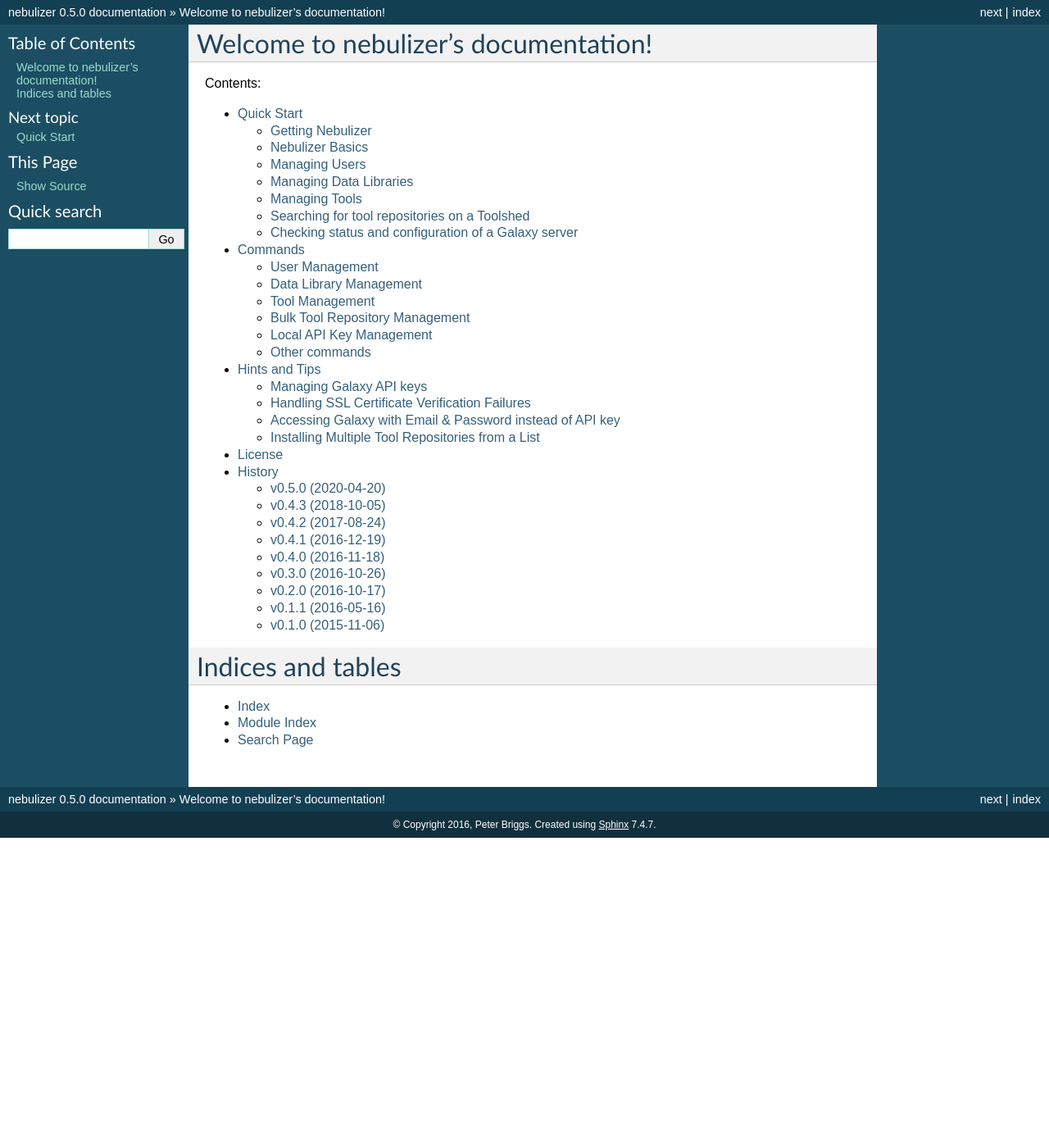
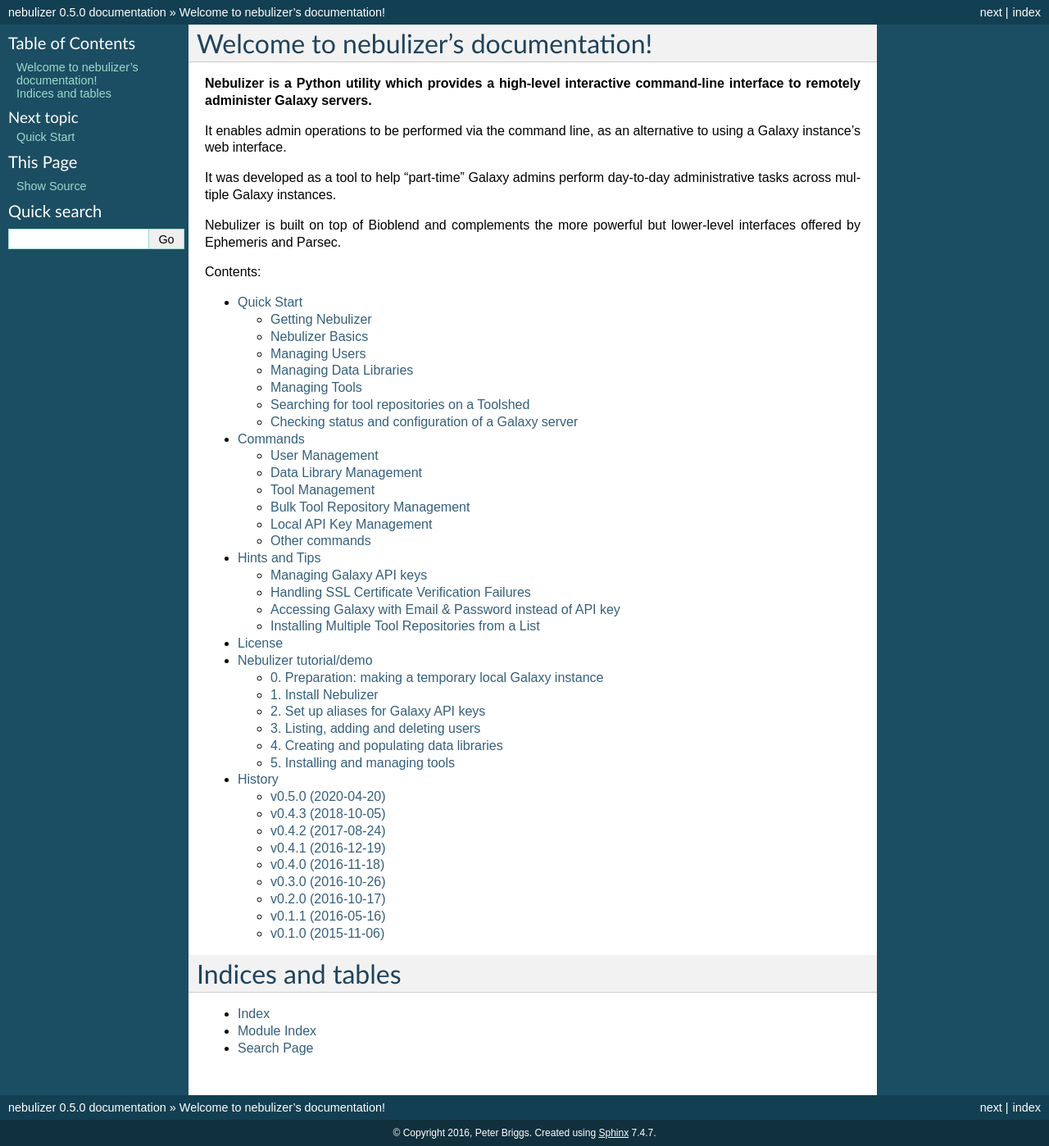
Before and after one commit to pjbriggs/nebulizer, a Sphinx documentation site: the page built from docs/index.rst, in a window 1280 px wide. Shown: the whole page at 82% size. Built offline with Sphinx 7.4.7, drawn with Linux system fonts in a browser that asks for light colours; before the commit the page ends 1022 px from its top, so only the background shows below that; part of the change alters nothing that is shown.

Commit message:
Documentation: first version of a tutorial/walkthrough.

```diff
--- a/docs/index.rst
+++ b/docs/index.rst
@@ -1,5 +1,21 @@
 Welcome to nebulizer's documentation!
 =====================================
+
+**Nebulizer is a Python utility which provides a high-level
+interactive command-line interface to remotely administer
+Galaxy servers.**
+
+It enables admin operations to be performed via the command
+line, as an alternative to using a Galaxy instance's web
+interface.
+
+It was developed as a tool to help "part-time" Galaxy admins
+perform day-to-day administrative tasks across multiple
+Galaxy instances.
+
+Nebulizer is built on top of Bioblend and complements the
+more powerful but lower-level interfaces offered by Ephemeris
+and Parsec.
 
 Contents:
 
@@ -7,6 +23,7 @@ Contents:
    :maxdepth: 2
 
    readme
+   tutorial
    history
 
 Indices and tables
--- /dev/null
+++ b/docs/tutorial.rst
@@ -0,0 +1,445 @@
+Nebulizer tutorial/demo
+=======================
+
+The following is a quick walkthrough/tutorial/demo of
+Nebulizer's main functions.
+
+
+0. Preparation: making a temporary local Galaxy instance
+--------------------------------------------------------
+
+Before starting it is recommended to set up a temporary
+local Galaxy instance to run the tutorial on, rather
+than trying Nebulizer out on an existing installation.
+
+The following commands should fetch and start up the
+local instance:
+
+::
+
+   # Get the Galaxy source and put into a new directory
+   # called 'galaxy_for_demo'
+   git clone -b release_20.01 https://github.com/galaxyproject/galaxy.git galaxy_for_demo
+
+   # Move into the source directory
+   cd galaxy_for_demo
+
+   # Make a configuration file
+   cp config/galaxy.yml.sample config/galaxy.yml
+
+You will need to edit the configuration file
+``config/galaxy.yml`` using a text editor (e.g. ``vi``,
+``nano``, ``gedit`` etc) to specify an admin user, by
+changing the line:
+
+::
+
+   #admin_users: null
+
+to e.g.
+
+::
+
+   admin_users: admin@localhost.org
+
+or whatever email address you want. You will also need
+to change the line:
+
+::
+
+   #allow_user_deletion: false
+
+to
+
+::
+
+   allow_user_deletion: true
+
+Then start Galaxy running:
+
+::
+
+   sh run.sh
+
+.. note::
+
+   This step is likely to take 5-10 minutes the first
+   time it is run; subsequently start up of the local
+   Galaxy should be much quicker.
+
+   Use ``ctrl-C`` to stop Galaxy running, and repeat
+   this command to start it up again.
+
+Once Galaxy is running you can connect to it by pointing a
+web browser to http://127.0.0.1:8080/
+
+Finally you will need to register an account in Galaxy
+with the same email address as the one used for
+``admin_users`` (for example ``admin@localhost.org``),
+using the web browser.
+
+Now you're ready to run through the tutorial.
+
+.. note::
+
+   Full instructions for setting up a local Galaxy
+   instance can be found at
+   https://galaxyproject.org/admin/get-galaxy/
+
+1. Install Nebulizer
+--------------------
+
+First you need to install a copy of Nebulizer, which
+is best done in a Python virtual environment - for
+example:
+
+::
+
+   virtualenv -p python3 venv.nebulizer
+   . venv.nebulizer/bin/activate
+   pip install nebulizer
+
+.. note::
+
+   It is recommended to do this in a different
+   directory to the local Galaxy instance from
+   the previous section.
+
+Once this is done you should have access to the
+``nebulizer`` utility.
+
+To list the available commands do:
+
+::
+
+   nebulizer --help
+
+You use the ping command to check if a Galaxy instance
+is active. For example to check the main Galaxy server:
+
+::
+
+   nebulizer ping https://usegalaxy.org
+
+which should produce output like:
+
+::
+
+   https://usegalaxy.org: status = ok time = 574.041 (ms)
+   https://usegalaxy.org: status = ok time = 587.883 (ms)
+   https://usegalaxy.org: status = ok time = 549.526 (ms)
+   ...
+
+.. note::
+
+   Do ``control-C`` to terminate the "ping".
+
+You can also use the config command to query the details
+of a Galaxy instance's configuration. For example to
+query the local Galaxy:
+
+::
+
+   nebulizer config http://127.0.0.1:8080
+
+2. Set up aliases for Galaxy API keys
+-------------------------------------
+
+Most Nebulizer commands require you to interact with
+a Galaxy instance using an account on that instance.
+
+For these commands you can authorise access each time
+by specifying your registered email address and password
+or Galaxy API key on the command line. For example:
+
+::
+
+   nebulizer -u admin@localhost.org whoami http://127.0.0.1:8080
+
+.. note::
+
+   ``-u`` will prompt you to enter the password for
+   the account before performing the action; ``-k``
+   can be used to specify the API key.
+
+.. warning::
+
+   This won't work if you didn't make register an
+   account ``admin@localhost.org`` when preparing the
+   local Galaxy!
+
+This is quite laborious when executing several commands,
+so Nebulizer allows you to associate Galaxy instances and
+their API keys with aliases; these are used as shortcuts
+when running the commands.
+
+To see the aliases and associated Galaxy servers:
+
+::
+
+   nebulizer list_keys
+
+.. note::
+
+   If you've never used Nebulizer before then nothing will
+   be listed.
+
+To set up a new alias called ``local`` and associate it with
+the admin account in our local Galaxy, we can do:
+
+::
+
+   nebulizer -u admin@localhost.org add_key local http://127.0.0.1:8080
+
+This will prompt you for the password for the account and
+then create the alias. Once this is done you can repeat the
+``list_keys`` command and see an entry for the local Galaxy:
+
+::
+
+   local  http://127.0.0.1:8080
+
+In subsequent commands you can use ``local`` rather than
+specifying the full Galaxy URL, and won't need to enter
+your email or password. For example:
+
+::
+
+   nebulizer whoami local
+
+Now we're ready to do some basic administration of our local
+Galaxy using Nebulizer.
+
+3. Listing, adding and deleting users
+-------------------------------------
+
+We can list the users in our local Galaxy with:
+
+::
+
+   nebulizer list_users local
+
+There will be just one account (the original admin account
+we made at the start).
+
+We can add a new user using:
+
+::
+
+   nebulizer create_user local ann.onymous@manchester.ac.uk
+
+.. note::
+
+   This will prompt you for a password for the new account;
+   use the ``-p`` option to set the password via the
+   command line.
+
+Do the ``list_users`` command again to see new user listed.
+Use the ``-l`` option to display additional information
+about each user is displayed, including status and disk
+usage (and quota usage, if quotas are enabled).
+
+Batches of user accounts can be created from a "template"
+name using the ``create_batch_users`` command; this can be
+useful for example when setting up Galaxy instances for
+teaching:
+
+::
+
+   nebulizer create_batch_users local user#@bcc2020.org 5
+
+.. note::
+
+   This will prompt you for a password which will be
+   assigned to all the new accounts.
+
+Use the ``list_users`` command to see the new accounts:
+
+::
+
+   user1@bcc2020.org              user1
+   user2@bcc2020.org              user2
+   ...
+   user5@bcc2020.org              user5
+
+Accounts can also be deleted:
+
+::
+
+   nebulizer delete_user local user5@bcc2020.org
+
+The user will no longer be listed by ``list_users``.
+
+.. warning::
+
+   If the deletion fails then check that the Galaxy
+   configuration has ``allow_user_deletion`` set
+   to ``true``.
+
+4. Creating and populating data libraries
+-----------------------------------------
+
+We can list the data libraries in our local Galaxy
+instance using:
+
+::
+
+   nebulizer list_libraries local
+
+Initially our local Galaxy doesn't contain any library
+data; we can create a new data library using:
+
+::
+
+   nebulizer create_library local "Example data"
+
+.. note::
+
+   Use the ``-d`` and ``-s`` options to add description
+   and synopsis information for the new library.
+
+Now this will be listed by the ``list_libraries`` command.
+We can list the contents of a library by specifying its
+name:
+
+::
+
+   nebulizer list_libraries local "Example data"
+
+Initially the library is empty; we can create a folder
+within the library:
+
+::
+
+   nebulizer create_library_folder local "Example data/Fastqs"
+
+To list the contents of a library folder specify the
+"path" to the folder:
+
+::
+
+   nebulizer list_libraries local "Example data/Fastqs"
+
+Datasets can be added to libraries and folders from the
+local workstation:
+
+::
+
+   nebulizer add_library_datasets local "Example data/Fastqs" Illumina_SG_R* --dbkey=hg38
+
+.. note::
+
+   The example Fastq files can be found here:
+
+   * :download:`Illumina_SG_R1.fastq <tutorial_data/Illumina_SG_R1.fastq>`
+   * :download:`Illumina_SG_R2.fastq <tutorial_data/Illumina_SG_R2.fastq>`
+
+When listing the contents of libraries and folders,
+additional information is reported by specifying the ``-l``
+option:
+
+::
+
+   nebulizer list_libraries local "Example data/Fastqs" -l
+
+5. Installing and managing tools
+--------------------------------
+
+We can list the tools installed in our local Galaxy using:
+
+::
+
+   nebulizer list_installed_tools local
+
+Initially there are no tools installed; we can search the
+main Galaxy toolshed for the tools we want to install,
+for example the FastQC tool:
+
+::
+
+   nebulizer search_toolshed fastqc
+
+.. warning::
+
+   The time taken for searching depends on the speed
+   of the toolshed, so sometimes this can be slow if
+   e.g. the toolshed is experiencing issues.
+
+This will list all the tool repositories and toolshed
+versions available to install:
+
+::
+
+    devteam  fastqc  21:e7b2202befea
+    devteam  fastqc  19:9da02be9c6cc
+    devteam  fastqc  16:ff9530579d1f
+    ...
+
+We can install the latest version of FastQC with
+
+::
+
+   nebulizer install_tool local devteam/fastqc --tool-panel-section="NGS tools"
+
+.. note::
+
+   Using ``--tool-panel-section`` will create a new section
+   in the Galaxy tool panel and put the tools from this
+   repository under it; otherwise tools are not installed
+   under any section. You can use the ``list_tool_panel``
+   command to see what tool panel sections are already
+   present.
+
+Running ``list_installed_tools`` now shows the tool
+repository is installed:
+
+::
+
+   * fastqc  toolshed.g2.bx.psu.edu  devteam  21:e7b2202befea  Installed
+
+.. note::
+
+   The ``*`` next to tool repository indicates that this
+   is most recent version.
+
+   Including the ``--list-tools`` option will show the
+   associated tools.
+
+We can install a specific version of a tool repository, for
+example the Trimmomatic tool:
+
+::
+
+   nebulizer install_tool local pjbriggs/trimmomatic 51b771646466 --tool-panel-section="NGS tools"
+
+Running ``list_installed_tools`` now shows this tool
+repository is also installed:
+
+::
+
+   * fastqc       toolshed.g2.bx.psu.edu  devteam   21:e7b2202befea  Installed
+   U trimmomatic  toolshed.g2.bx.psu.edu  pjbriggs  12:51b771646466  Installed
+
+Here ``U`` indicates there is a major newer version
+available; we can update to this newer version automatically
+by running the ``update_tool`` command:
+
+::
+
+   nebulizer update_tool local pjbriggs/trimmomatic
+
+.. note::
+
+   This installs the most recent version but doesn't
+   remove the older version.
+
+The ``uninstall_tool`` command removes an installed
+repository; for example to uninstall the older Trimmomatic
+tool version:
+
+::
+
+   nebulizer uninstall_tool local pjbriggs/trimmomatic 51b771646466
+
+Running ``list_installed_tools`` shows that the older
+tool repository is no longer present.
```
Also changed, not shown: 2 other files.
